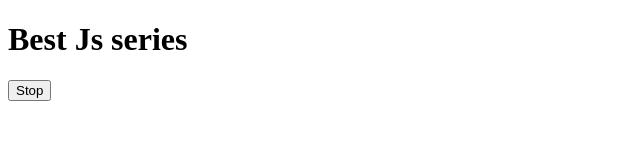
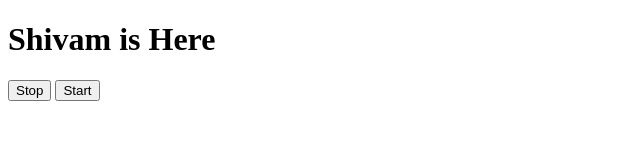
Before and after one commit to Shivam-kumar-3198/Javascript, a plain HTML site: page 38.3)async project 2.html in a window 1280 px wide. Shown: the whole page, without its empty margins (0-640 px from the left). Drawn offline with Linux system fonts and the light colour scheme.

Commit message:
d:\Javascript\Javascript\38.3)async project 2.html

```diff
--- a/38.3)async project 2.html
+++ b/38.3)async project 2.html
@@ -8,30 +8,21 @@
 <body>
     <h1>Shivam is Here</h1>
     <button id="stop">Stop</button>
+    <button id="start">Start</button>
 </body>
 
 <script>
-    // const shivam =function(){
-    //     console.log("Shivam")
-    // }
+    // setInterval(function(){
+    //     console.log("Shivam no 1",Date.now());
+    // },5000)
 
-    const changeText = function(){
-        document.querySelector('h1').innerHTML = "Best Js series"
+    const sayDate = function(str){
+        console.log(str, Date.now());
     }
-
-    const changeMe = setTimeout(changeText, 5000)
-
-    //setTimeout(shivam, 5000)
-
-    //clearTimeout(changeMe)
+    setInterval(sayDate, 10000, "Hi buddy")
 
 
-
-    document.querySelector('#stop').
-    addEventListener('click',function(){
-        clearTimeout(changeMe)
-        console.log("STOPPED")
-
-    })
+    const intervalId = setInterval(sayDate,1000,"hi")
+    clearInterval(intervalId)
 </script>
 </html>
```
